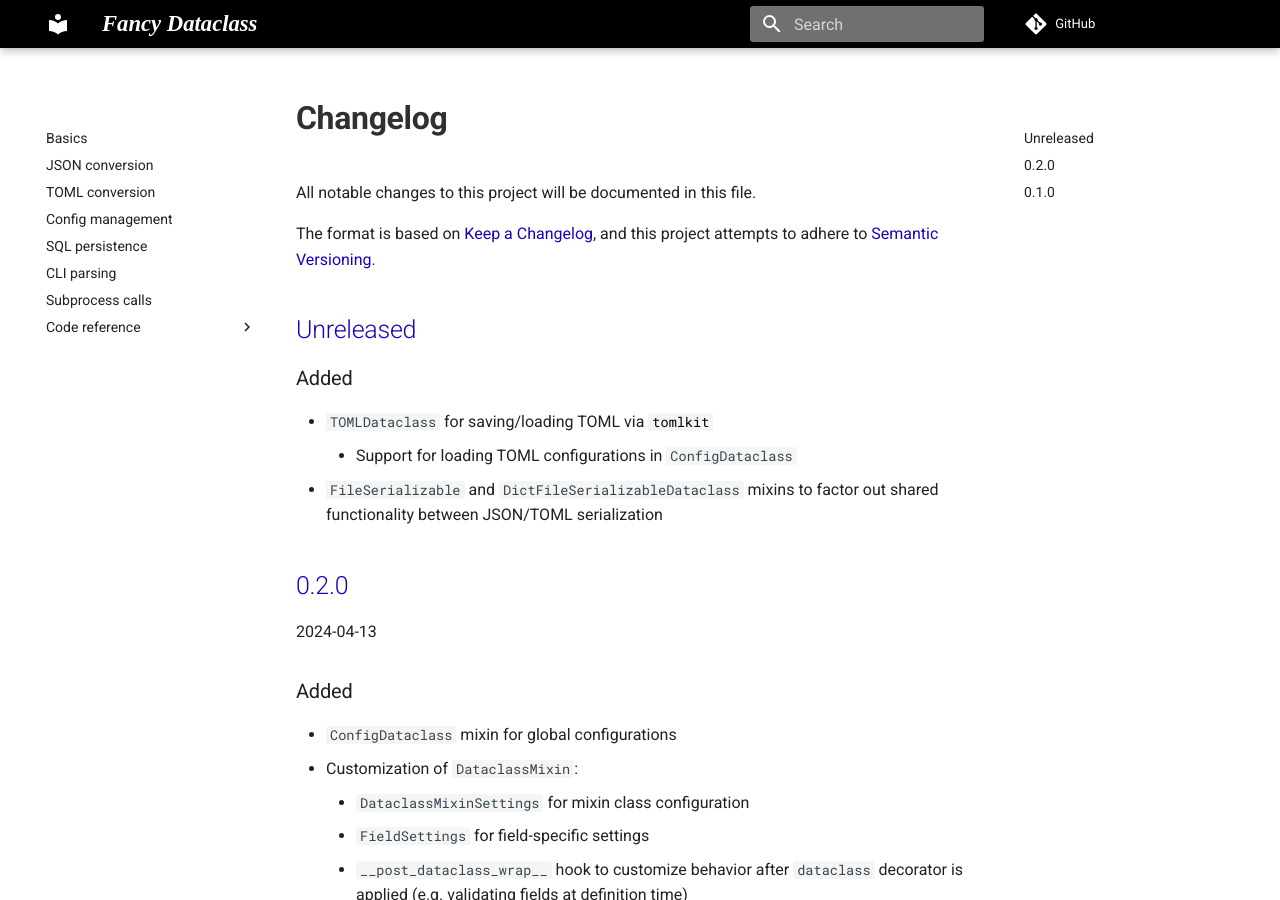
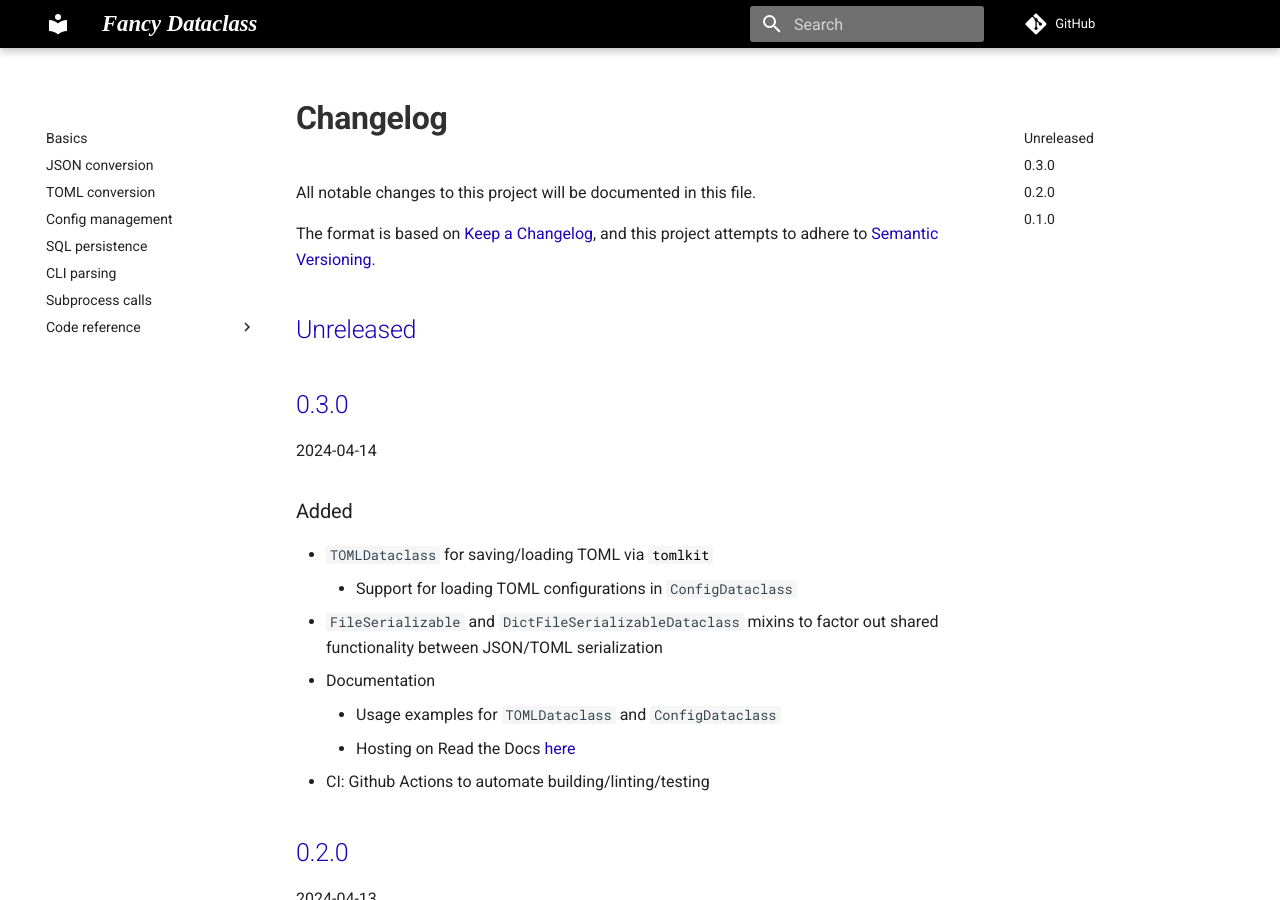
Before and after one commit to jeremander/fancy-dataclass, an MkDocs documentation site: the page built from docs/CHANGELOG.md, in a window 1280 px wide and 900 px high. Built offline with MkDocs 1.6.1 and Material for MkDocs 9.7.7, drawn with Linux system fonts in a browser that asks for light colours; comment, search, counter and statistics services are not loaded.

Commit message:
docs: update changelog

```diff
--- a/docs/CHANGELOG.md
+++ b/docs/CHANGELOG.md
@@ -16,11 +16,19 @@ Types of changes:
 
 ## [Unreleased]
 
+## [0.3.0]
+
+2024-04-14
+
 ### Added
 
 - `TOMLDataclass` for saving/loading TOML via [`tomlkit`](https://tomlkit.readthedocs.io/en/latest/)
     - Support for loading TOML configurations in `ConfigDataclass`
 - `FileSerializable` and `DictFileSerializableDataclass` mixins to factor out shared functionality between JSON/TOML serialization
+- Documentation
+    - Usage examples for `TOMLDataclass` and `ConfigDataclass`
+    - Hosting on Read the Docs [here](https://fancy-dataclass.readthedocs.io/en/latest/)
+- CI: Github Actions to automate building/linting/testing
 
 ## [0.2.0]
 
@@ -64,7 +72,8 @@ Types of changes:
     - `SQLDataclass`: SQL persistence via `sqlalchemy`
     - `SubprocessDataclass`: call out to another program via `subprocess`
 
-[unreleased]: https://github.com/jeremander/fancy-dataclass/compare/v0.2.0...HEAD
+[unreleased]: https://github.com/jeremander/fancy-dataclass/compare/v0.3.0...HEAD
+[0.3.0]: https://github.com/jeremander/fancy-dataclass/releases/tag/v0.3.0
 [0.2.0]: https://github.com/jeremander/fancy-dataclass/releases/tag/v0.2.0
 [0.1.0]: https://github.com/jeremander/fancy-dataclass/releases/tag/v0.1.0
 
--- a/fancy_dataclass/__init__.py
+++ b/fancy_dataclass/__init__.py
@@ -9,4 +9,4 @@ from .subprocess import SubprocessDataclass
 from .toml import TOMLDataclass
 
 
-__version__ = '0.3.0'
+__version__ = '0.3.1'
```
Also changed, not shown: TODO.md (+11 -9 lines), docs/cli.md (+4 -0 lines), 1 other file.
